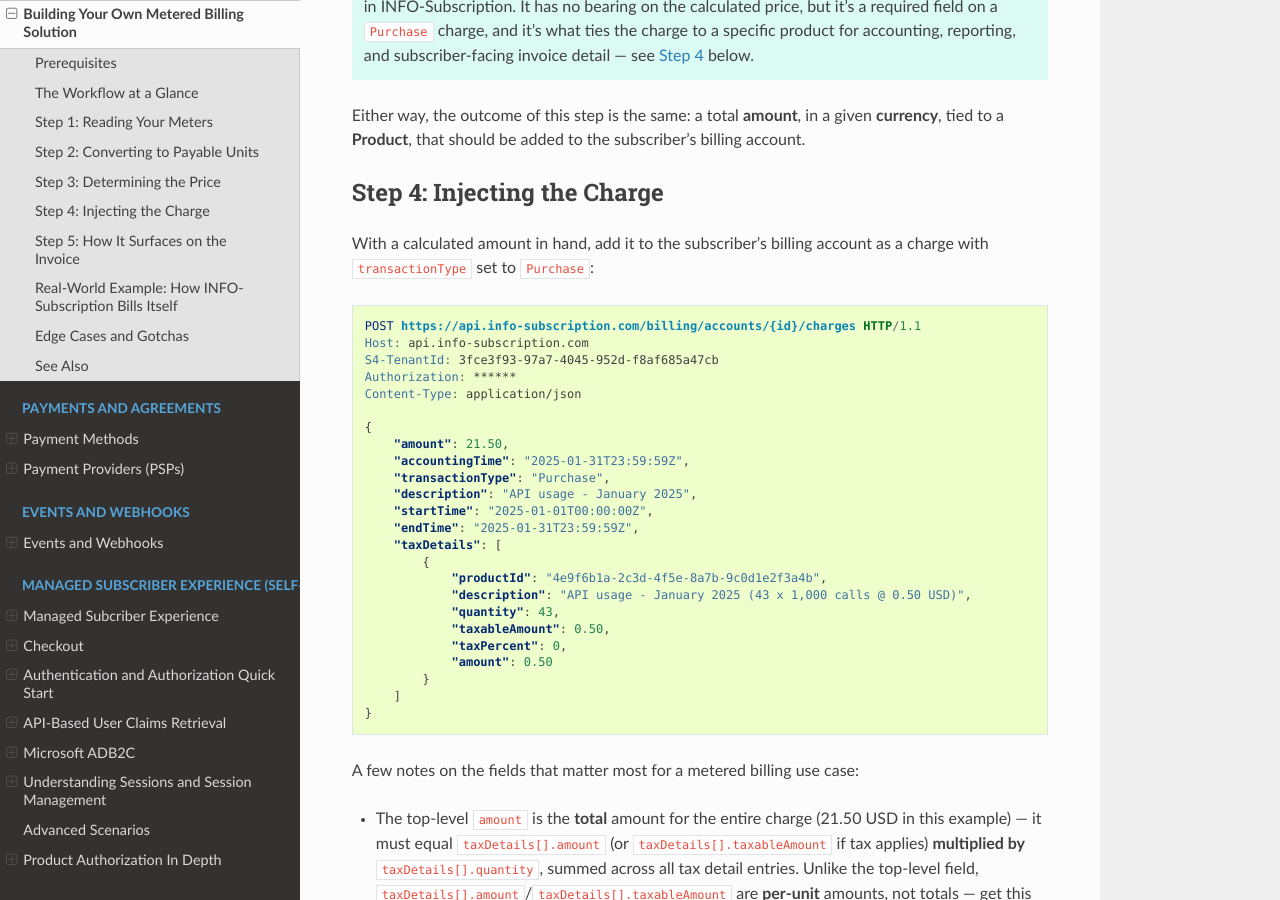
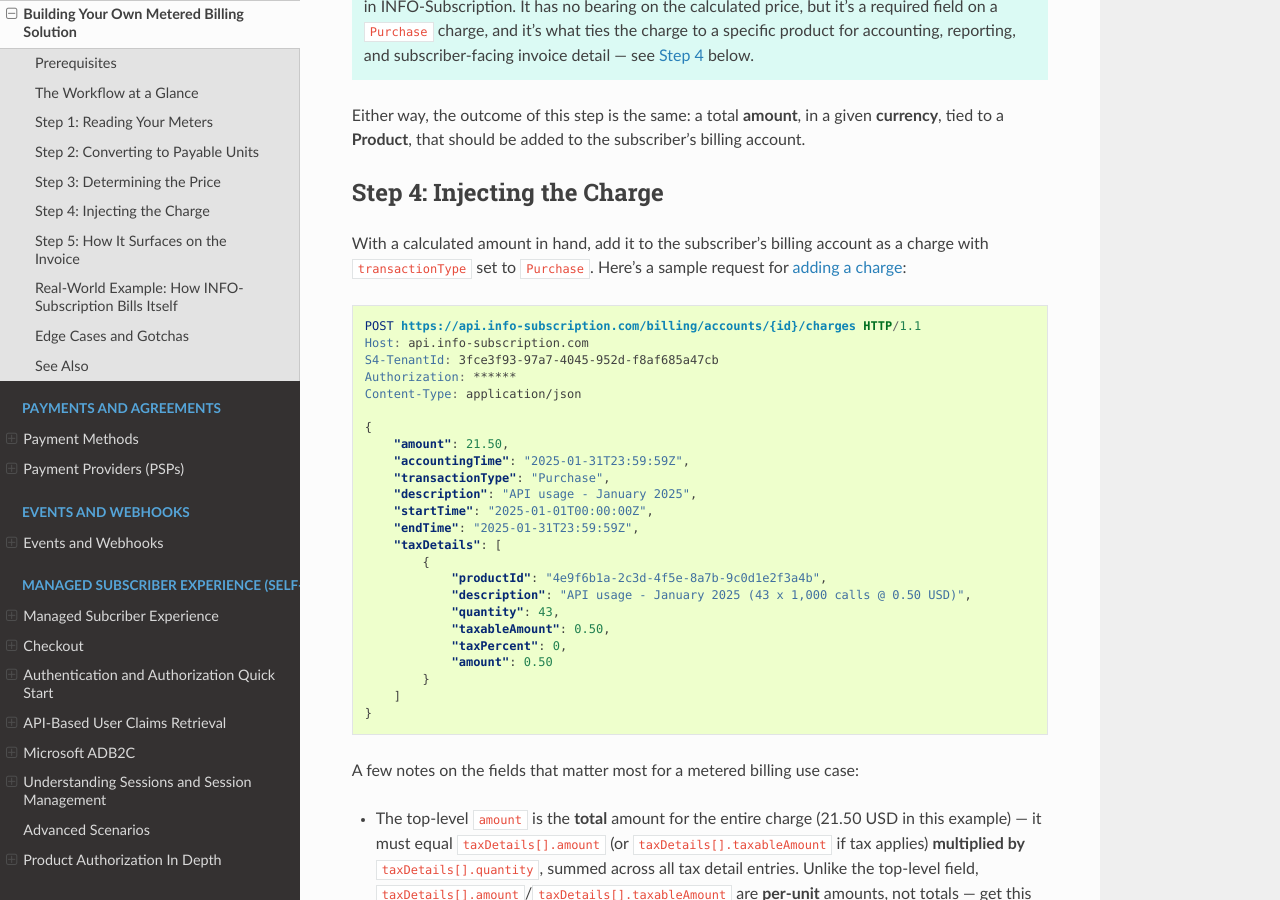
Before and after one commit to infosoftas/info-subscription-doc, a Sphinx documentation site: the page built from source/billing/metered-billing-tutorial.rst, in a window 1280 px wide and 900 px high, scrolled down 3438 px. Built offline with Sphinx 7.4.7 and the Read the Docs theme 3.1.0, drawn with Linux system fonts in a browser that asks for light colours; formulas are drawn with MathJax 3.

Commit message:
Link Step 4 charge example to Swagger UI
Add an :api-ref: link on "adding a charge" pointing to the
BillingAccount charges POST endpoint, consistent with the Swagger UI
link added for GetProductPrice in Step 3.

Co-authored-by: Copilot <223556219+Copilot@users.noreply.github.com>

```diff
--- a/source/billing/metered-billing-tutorial.rst
+++ b/source/billing/metered-billing-tutorial.rst
@@ -129,7 +129,7 @@ Step 4: Injecting the Charge
 
 .. _metered-billing-charging:
 
-With a calculated amount in hand, add it to the subscriber's billing account as a charge with ``transactionType`` set to ``Purchase``:
+With a calculated amount in hand, add it to the subscriber's billing account as a charge with ``transactionType`` set to ``Purchase``. Here's a sample request for :api-ref:`adding a charge <BillingAccount/post_billing_accounts__id__charges>`:
 
 .. code-block:: http
     :name: Add a Purchase Charge to a Billing Account
```
